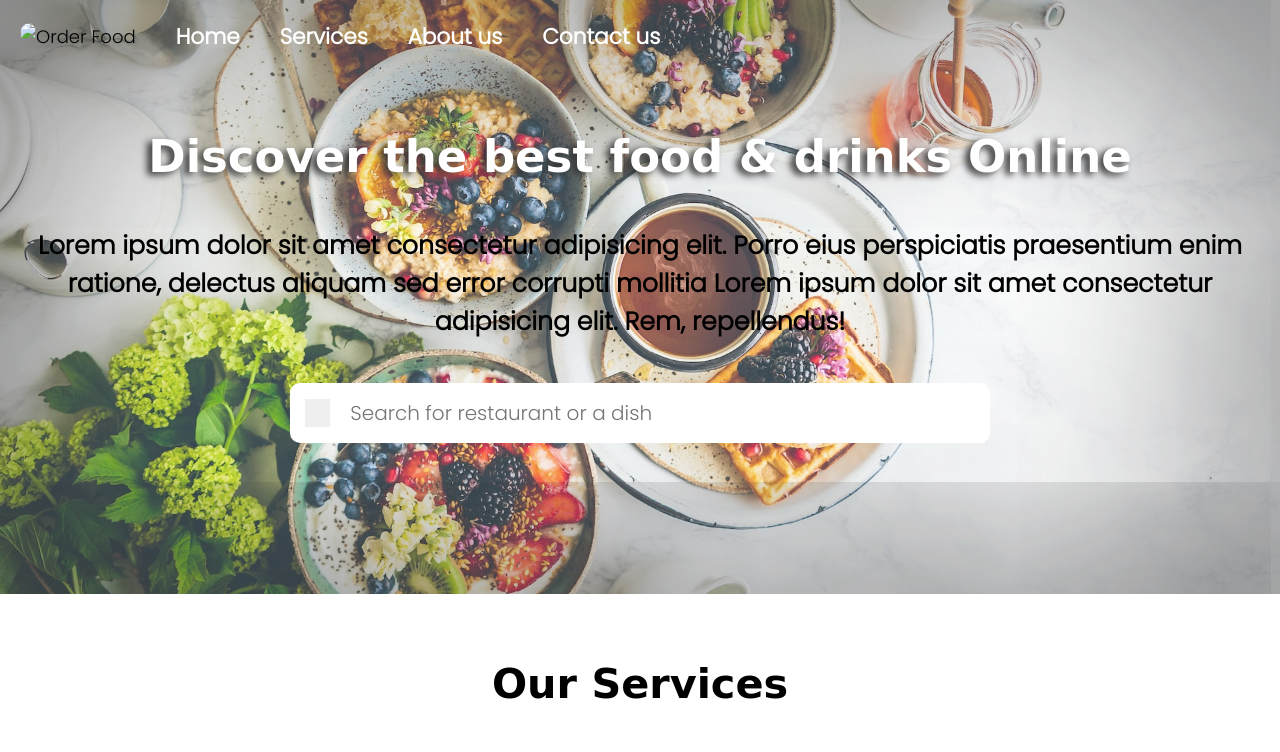
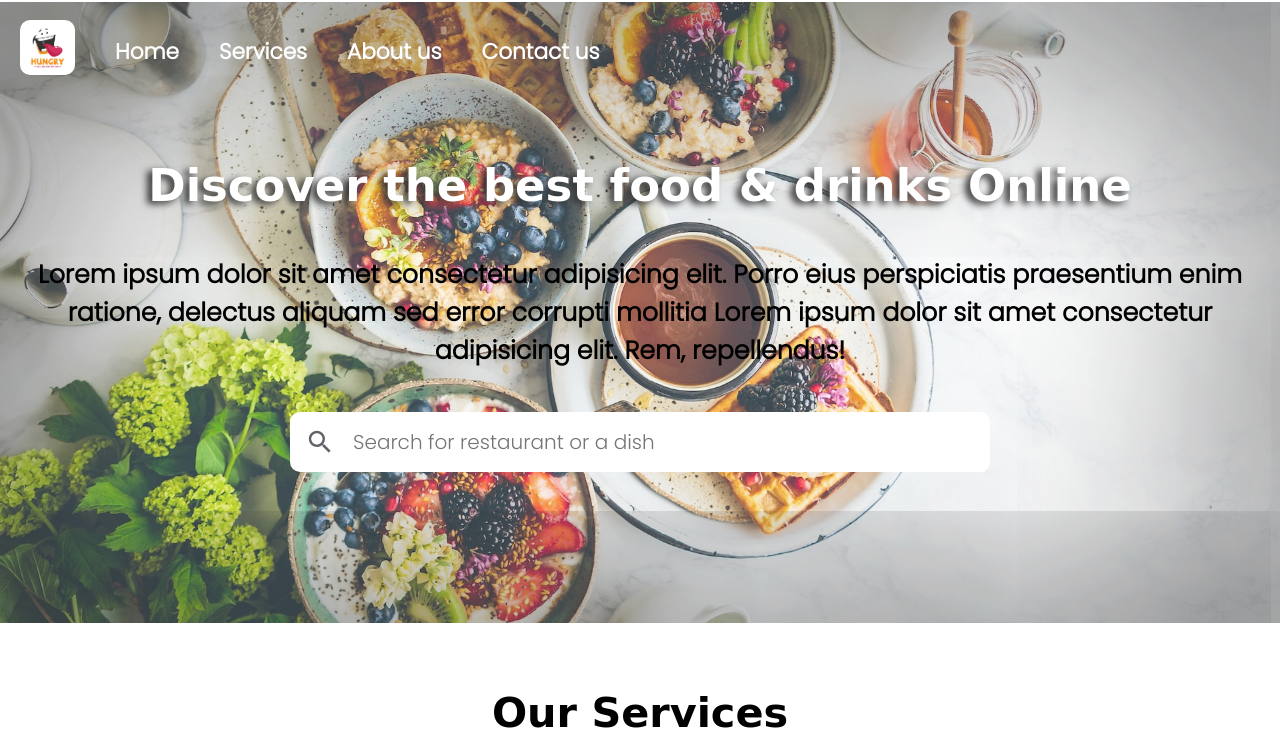
Before and after one commit to Tarun-Behera/food-website, a plain HTML site: page test-2-Food/index.html in a window 1280 px wide. Shown: the top 752 px of the page. Drawn offline with Linux system fonts and the light colour scheme; files whose address does not match are found by name.

Commit message:
Update index.html

```diff
--- a/test-2-Food/index.html
+++ b/test-2-Food/index.html
@@ -19,7 +19,7 @@
     <nav id="navbar">
       <!-- logo -->
       <div class="logo">
-        <img src="logo1.jpeg" alt="Order Food" />
+        <img src="./img/logo1.jpeg" alt="Order Food" />
       </div>
 
       <!-- hamburger-menu -->
@@ -46,7 +46,7 @@
         </p>
         <div class="search-bar">
           <div class="search">
-            <button class="btn"><img src="search.png" alt="" /></button>
+            <button class="btn"><img src="./img/search.png" alt="" /></button>
             <input
               type="search"
               name="search resturant"
```
